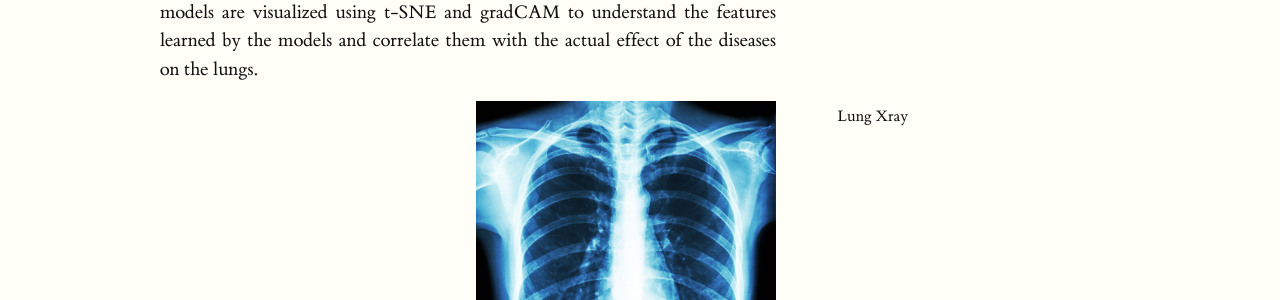
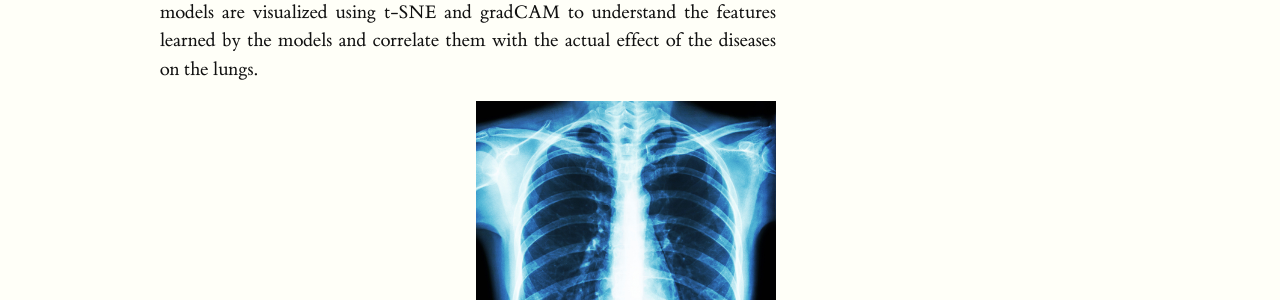
Before and after one commit to coderjolly/coderjolly.github.io, a Jekyll site: the page built from _posts/2022-12-10-chest-x-ray.md, in a window 1280 px wide. Shown: the part 614-914 px from the top of the page. Built offline with Jekyll 4.4.1, drawn with Linux system fonts in a browser that asks for light colours; a style sheet for code colours, icons or effects is not loaded.

Commit message:
Build error ♻️

```diff
--- a/_posts/2022-12-10-chest-x-ray.md
+++ b/_posts/2022-12-10-chest-x-ray.md
@@ -22,6 +22,4 @@ MathJax.Hub.Config({
 Chest X-rays scans are among the most accessible ways to diagnose lung diseases. This study tries to compare the detection of lung diseases using these scans from three different datasets using deep neural networks. Three different backbone architectures,
 ResNet34, MobileNet V3 Large and EfficientNet B1 were used along with a set of models trained using transfer learning. It was observed that MobileNet takes the least amount of time to train while ResNet converges the fastest. Also, EfficientNet performs the best most of the times on Chest X-ray scans. An F1 score of 0.8 for the pneumonia dataset was obtained, 0.98 for the COVID-19 dataset and 0.46 for the multilabel chest X-ray 8 dataset. Finally, models are visualized using t-SNE and gradCAM to understand the features learned by the models and correlate them with the actual effect of the diseases on the lungs.
 
-
-{% marginnote "note-id" "Lung Xray" %}
 <img style="float: right;" src="/assets/img/chest-x-ray/lung-xray.png" width="300">
```
